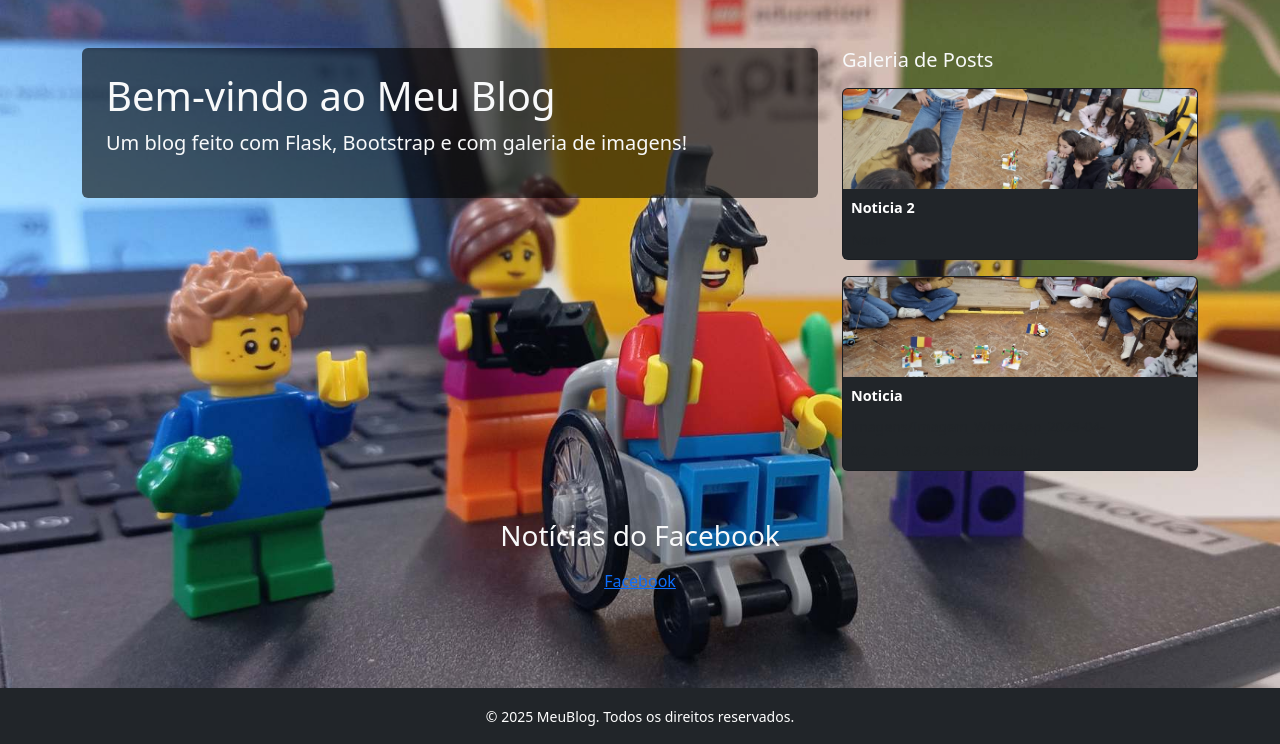
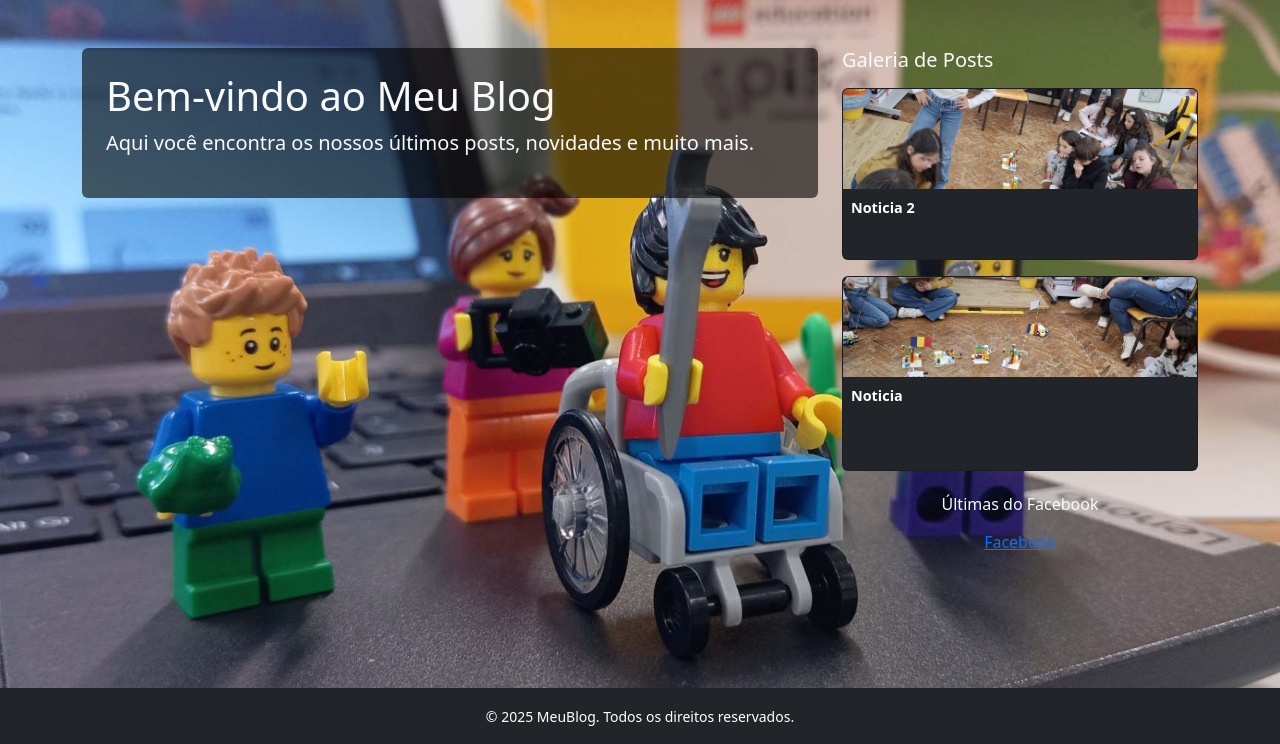
Before and after one commit to BrunoMont2023/meublog, a Flask app: page / in a window 1280 px wide. Shown: the part 56-800 px from the top of the page. Run offline with Flask 3, Linux system fonts and the light colour scheme; data comes from the database, SQL or seed files in the repository; some libraries are stand-ins or nearby versions.

Commit message:
atualização

```diff
--- a/templates/index.html
+++ b/templates/index.html
@@ -3,20 +3,21 @@
 
 {% block content %}
 <div class="row">
-    <!-- COLUNA PRINCIPAL -->
+    <!-- COLUNA ESQUERDA: conteúdo principal -->
     <div class="col-md-8">
         <div class="p-4 rounded" style="background-color: rgba(0, 0, 0, 0.6);">
             <h1 class="text-light">Bem-vindo ao Meu Blog</h1>
             <p class="lead text-light">
-                Um blog feito com Flask, Bootstrap e com galeria de imagens!
+                Aqui você encontra os nossos últimos posts, novidades e muito mais.
             </p>
         </div>
     </div>
 
-    <!-- GALERIA LATERAL -->
+    <!-- COLUNA DIREITA: galeria + feed -->
     <div class="col-md-4">
+        <!-- Galeria lateral -->
         <h5 class="text-light mb-3">Galeria de Posts</h5>
-        <div class="d-flex flex-column gap-3" style="max-height: 500px; overflow-y: auto;">
+        <div class="d-flex flex-column gap-3 mb-4" style="max-height: 500px; overflow-y: auto;">
             {% for post in posts %}
                 {% if capas[post[0]] %}
                 <a href="/blog/{{ post[0] }}" class="text-decoration-none text-light">
@@ -35,20 +36,15 @@
                 {% endif %}
             {% endfor %}
         </div>
-    </div>
-</div>
 
-<!-- FEED DE NOTÍCIAS (ABAIXO DA GALERIA) -->
-<div class="row mt-5">
-    <div class="col-md-12">
-        <h3 class="text-light text-center mb-3">Notícias do Facebook</h3>
+        <!-- Feed de notícias do Facebook -->
+        <h6 class="text-light text-center mb-3">Últimas do Facebook</h6>
         <div class="d-flex justify-content-center">
-            <!-- Facebook Plugin -->
             <div class="fb-page"
                  data-href="https://www.facebook.com/Bsoulondeep/"
                  data-tabs="timeline"
-                 data-width="500"
-                 data-height="600"
+                 data-width="320"
+                 data-height="500"
                  data-small-header="false"
                  data-adapt-container-width="true"
                  data-hide-cover="false"
@@ -62,7 +58,7 @@
     </div>
 </div>
 
-<!-- Facebook SDK (ADICIONE UMA ÚNICA VEZ NO FIM DO body!) -->
+<!-- Facebook SDK (coloque no final do body) -->
 <div id="fb-root"></div>
 <script async defer crossorigin="anonymous"
         src="https://connect.facebook.net/pt_BR/sdk.js#xfbml=1&version=v18.0"></script>
```
